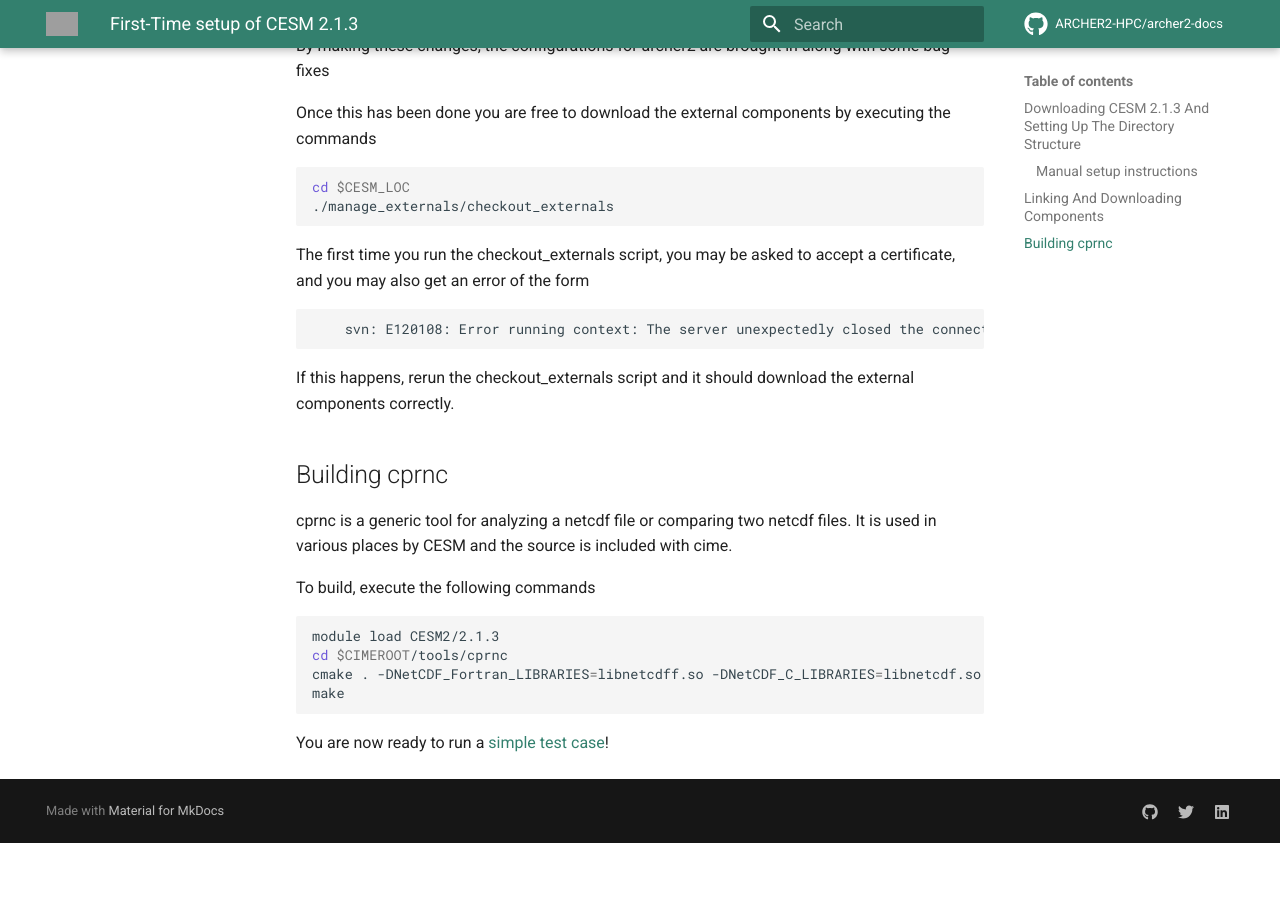
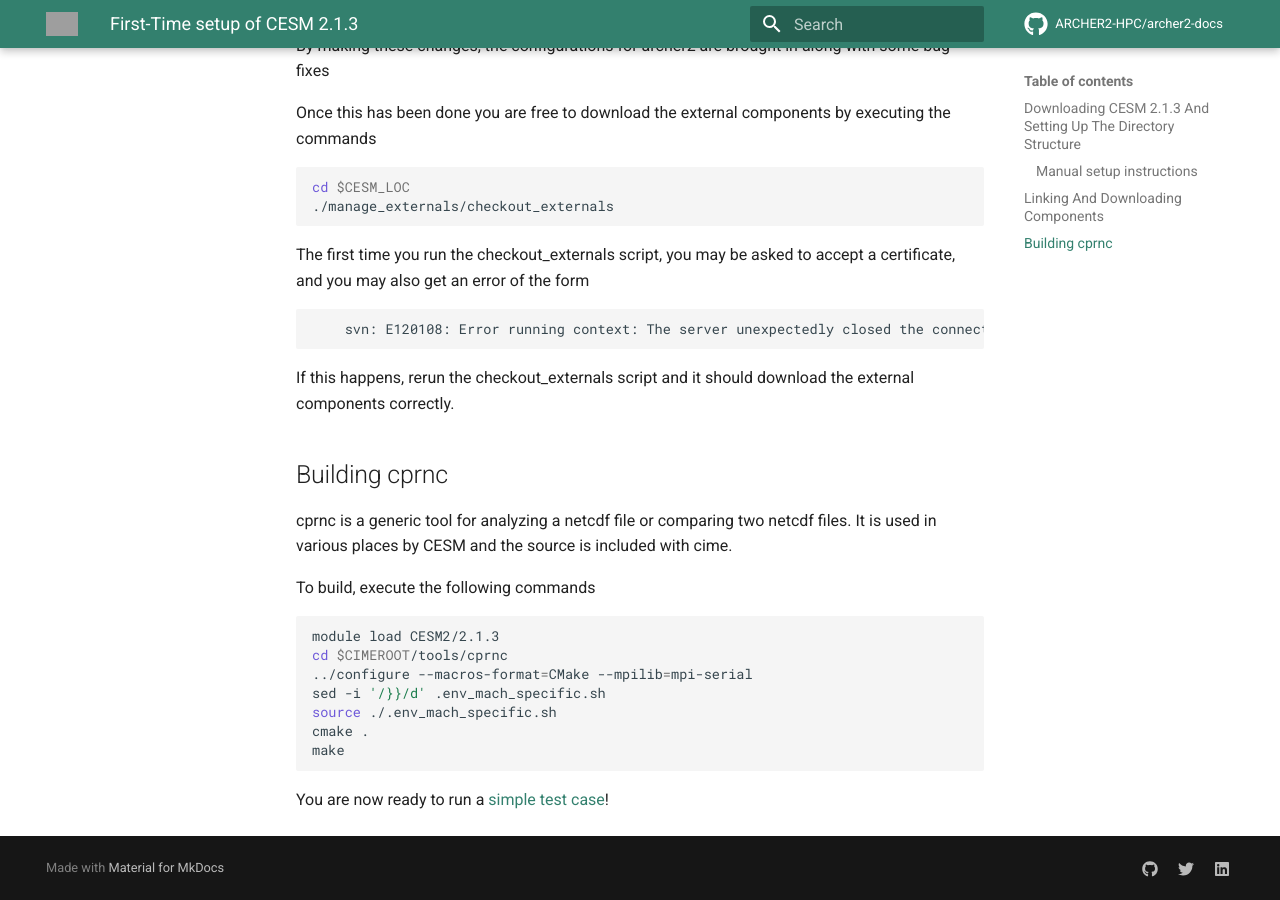
Before and after one commit to ARCHER2-HPC/archer2-docs, an MkDocs documentation site: the page built from docs/research-software/cesm213_setup.md, in a window 1280 px wide and 900 px high, scrolled down 3023 px. Built offline with MkDocs 1.6.1 and Material for MkDocs 9.7.7, drawn with Linux system fonts in a browser that asks for light colours; comment, search, counter and statistics services are not loaded; before the commit the page ends 3866 px from its top, so only the background shows below that; grey boxes are pictures that could not be loaded.

Commit message:
Update cesm213_setup.md

````diff
--- a/docs/research-software/cesm213_setup.md
+++ b/docs/research-software/cesm213_setup.md
@@ -148,7 +148,10 @@ To build, execute the following commands
 ```bash
 module load CESM2/2.1.3
 cd $CIMEROOT/tools/cprnc
-cmake . -DNetCDF_Fortran_LIBRARIES=libnetcdff.so -DNetCDF_C_LIBRARIES=libnetcdf.so
+../configure --macros-format=CMake --mpilib=mpi-serial
+sed -i '/}}/d' .env_mach_specific.sh
+source ./.env_mach_specific.sh
+cmake .
 make
 ```
 
````
